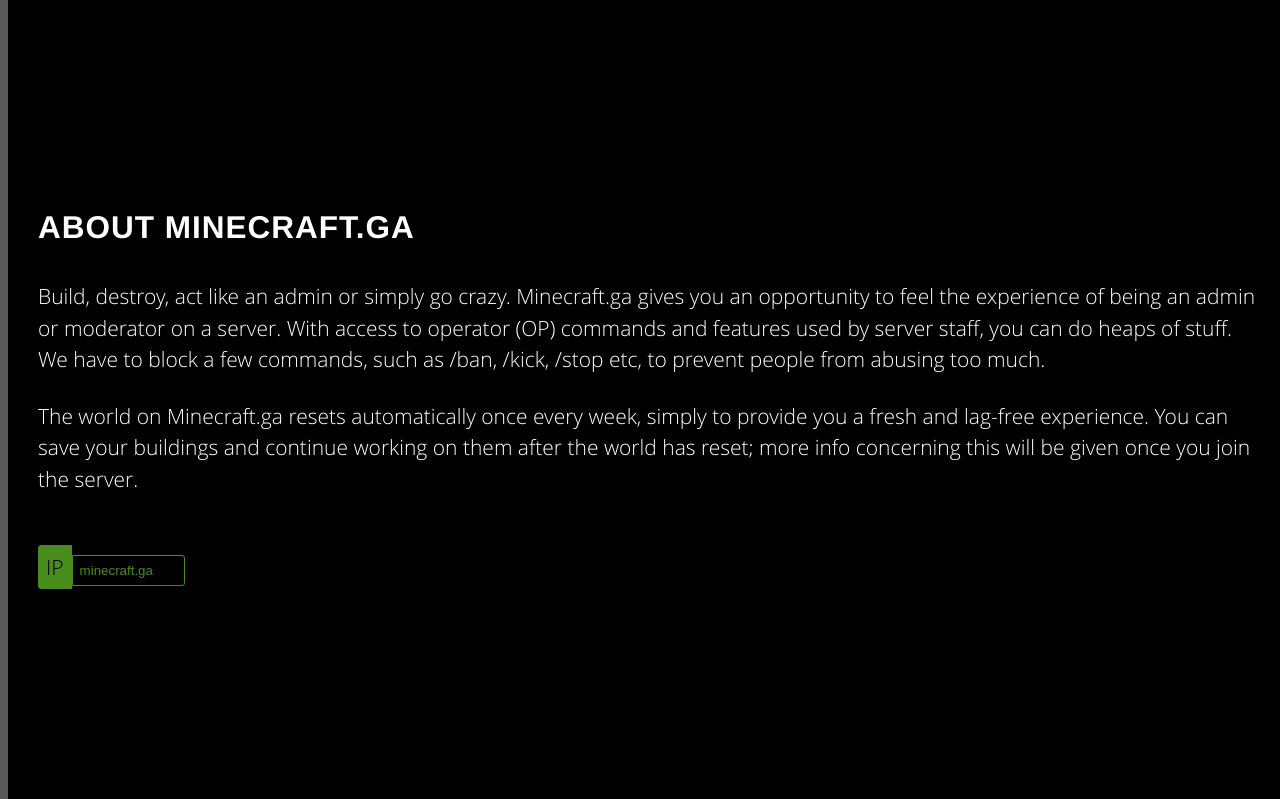
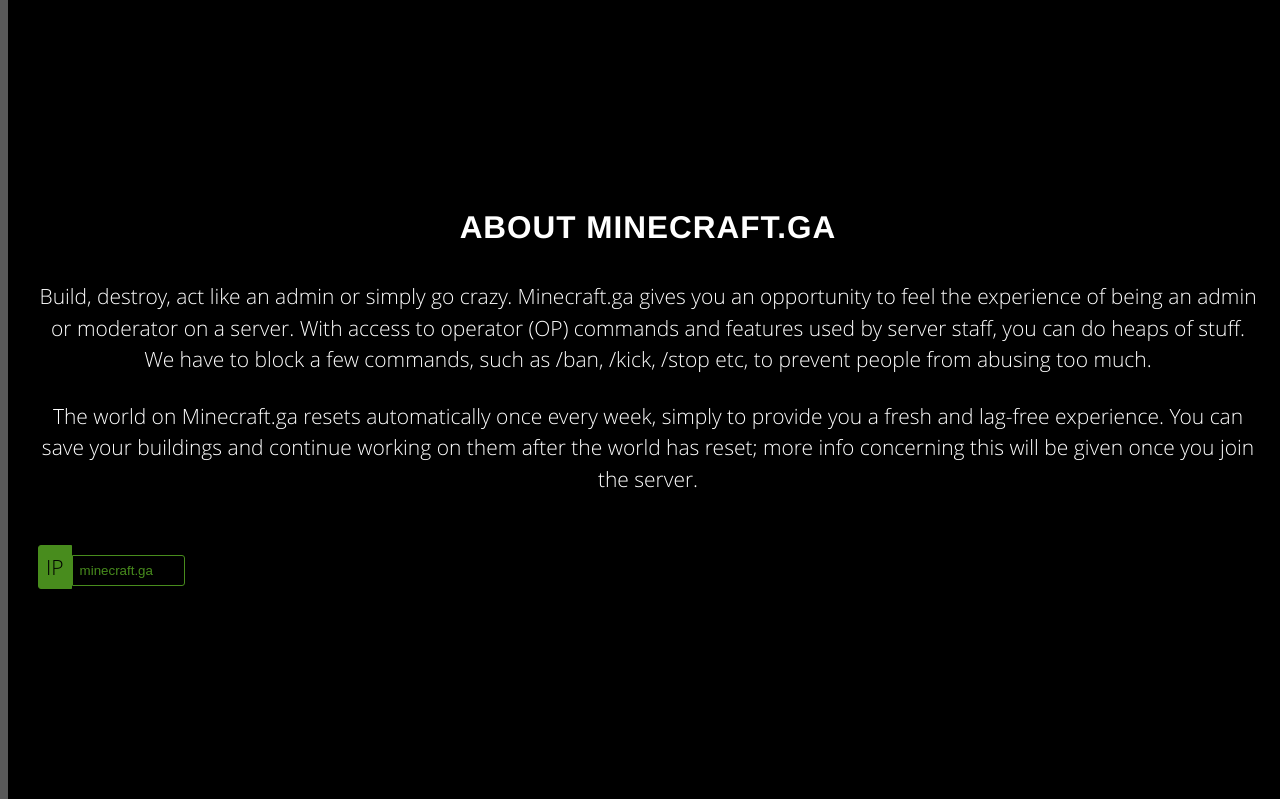
Before and after one commit to draknyte1/website, a PHP site: page / in a window 1280 px wide. Shown: the part 909-1708 px from the top of the page. Run offline with PHP 8.4, Linux system fonts and the light colour scheme; some libraries are stand-ins or nearby versions; some web fonts are replaced.

Commit message:
Initial Commit

```diff
--- a/css/minecraft.css
+++ b/css/minecraft.css
@@ -42,11 +42,13 @@
     font-family: Montserrat,"Helvetica Neue",Helvetica,Arial,sans-serif;
     font-weight: 700;
     letter-spacing: 1px;
+text-align: center;
 }
 
 p {
     margin: 0 0 35px;
     line-height: 1.6;
+text-align: center;
 }
 
 @media(min-width:767px) {
@@ -76,7 +78,7 @@
 .intro {
     display: table;
     width: 100%;
-    height: auto;
+    height: 100%;
     padding: 100px 0;
     color: #fff;
     background: url(/img/intro-bg.jpg) no-repeat bottom center scroll;
```
